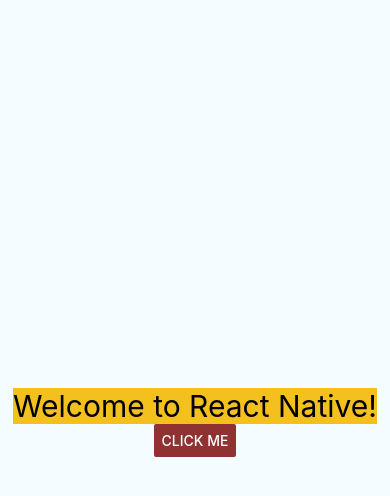
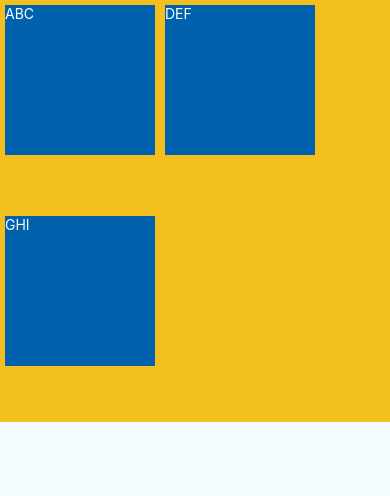
Before and after one commit to treinaweb/treinaweb-react-native-animacoes-estilizacao, a React Native app: screen / in a window 390 px wide. Shown: the top 496 px of the page. Built offline with nearby package versions, Linux system fonts and the light colour scheme.

Commit message:
aula-07-01

```diff
--- a/App.js
+++ b/App.js
@@ -1,5 +1,5 @@
 import React, {Component} from 'react';
-import {StyleSheet, Text, View, Button, TouchableOpacity, ImageBackground} from 'react-native';
+import {StyleSheet, Text, View, Button, TouchableOpacity, ImageBackground, SafeAreaView} from 'react-native';
 
 import LinearGradient from 'react-native-linear-gradient';
 
@@ -8,12 +8,14 @@
 export default class App extends Component{
   render() {
     return (
-      <View style={styles.container}>
+      <SafeAreaView style={styles.container}>
 
-        <Text style={[myStyles.myText]} >Welcome to React Native!</Text>
-
-        <Button title="CLICK ME" color={colors.red} />
-      </View>
+        <View style={styles.viewContainer} >
+          <Text style={styles.text} >ABC</Text>
+          <Text style={styles.text} >DEF</Text>
+          <Text style={styles.text} >GHI</Text>
+        </View>
+      </SafeAreaView>
     );
   }
 }
@@ -21,8 +23,21 @@
 const styles = StyleSheet.create({
   container: {
     flex: 1,
-    justifyContent: 'center',
-    alignItems: 'center',
+    // justifyContent: 'center',
+    // alignItems: 'center',
     backgroundColor: '#F5FCFF',
+  },
+  viewContainer: {
+    backgroundColor: colors.yellow,
+    flex: .5,
+    flexDirection: 'row',
+    flexWrap: 'wrap'
+  },
+  text: {
+    width: 150,
+    height: 150,
+    margin: 5,
+    backgroundColor: colors.blue,
+    color: 'white'
   }
 });
```
